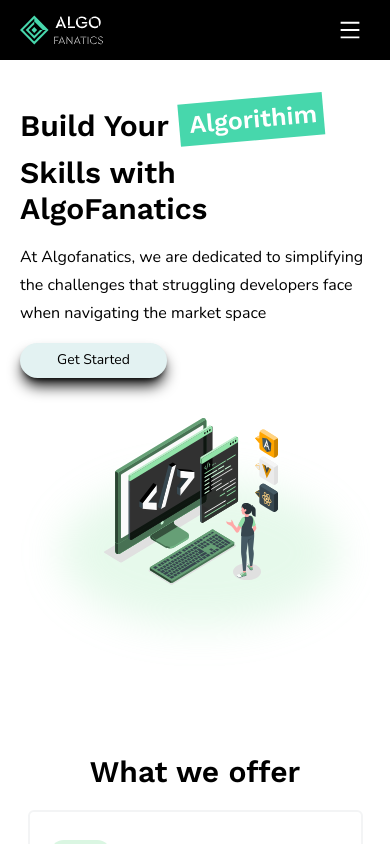
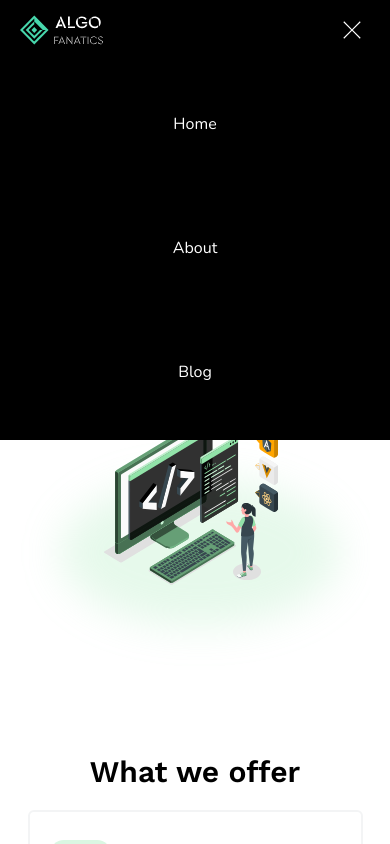
Before and after one commit to algofanatics/algofanatics-website, a Next.js app: page / in a window 390 px wide. Both pictures are taken after a click on the element 350 px from the left and 29 px from the top of the page. Shown: the top 844 px of the page. Built offline with nearby package versions, Linux system fonts and the light colour scheme.

Commit message:
fix: navbar dropdown on mobile

```diff
--- a/components/About/About.tsx
+++ b/components/About/About.tsx
@@ -2,7 +2,7 @@
 
 const About = () => {
   return (
-    <main className="lg:bg-services bg-white">
+    <main className="lg:bg-services bg-white" id="about">
       <section className="container mx-auto lg:pt-28 lg:px-8 px-5 py-20">
       <div>
           <h1 className="text-3xl lg:text-5xl lg:hidden block font-work font-semibold">About Us</h1>
--- a/components/Navbar/Navbar.tsx
+++ b/components/Navbar/Navbar.tsx
@@ -2,8 +2,15 @@
 import Link from "next/link";
 import React from "react";
 import { AiOutlineMenu } from "react-icons/ai";
+import { TfiClose } from "react-icons/tfi";
 
 const Navbar = () => {
+  const [navigation, setNavigation] = React.useState(false);
+
+  const handleNav = () => {
+    setNavigation(!navigation);
+  };
+
   return (
     <nav className="bg-black py-3 ">
       <div className="container mx-auto flex lg:px-8 px-5 justify-between items-center text-white">
@@ -11,7 +18,7 @@
           <Link href="/">
             <Image
               src="/assets/navbar/Logo.svg"
-            alt=""
+              alt="logo"
               width={153}
               height={65}
               className="hidden lg:block cursor-pointer"
@@ -20,25 +27,54 @@
           <div className="lg:hidden flex">
             <Image
               src="/assets/navbar/Logo.svg"
-              alt=""
+              alt="logo"
               width={84}
               height={34}
               className="block lg:hidden cursor-pointer"
             />
           </div>
         </div>
-        <ul className="lg:flex justify-between w-52 cursor-pointer  hidden">
-          <li>Home</li>
-          <li>About</li>
-          <li>Blog</li>
+        <ul className="lg:flex justify-between w-52 cursor-pointer hidden">
+          <li>
+            <a href="/">Home</a>
+          </li>
+          <li>
+            <a href="#about">About</a>
+          </li>
+          <li>
+            <a href="/"> Blog </a>
+          </li>
+        </ul>
+
+        <ul
+          className={`${
+            navigation
+              ? "lg:block absolute w-full h-96 py-14 left-0 top-14 bg-black flex flex-col justify-between items-center  cursor-pointer "
+              : "hidden"
+          }`}
+        >
+          <li>
+            {" "}
+            <a href="/">Home</a>
+          </li>
+          <li>
+            <a href="#about">About</a>
+          </li>
+          <li>
+            <a href="#blog"> Blog </a>
+          </li>
         </ul>
         <div>
           <button className="w-[129px] h-[35px] cursor-pointer bg-primary lg:block hidden rounded-full">
             Contact Us
           </button>
         </div>
-        <div className="lg:hidden block">
+        <div className="lg:hidden block" onClick={handleNav}>
+          {navigation ? (
+            <TfiClose className="text-white w-9 h-5" />
+          ) : (
             <AiOutlineMenu className="text-white w-10 h-6" />
+          )}
         </div>
       </div>
     </nav>
```
Lines whose indentation alone changed are shown as unchanged.
